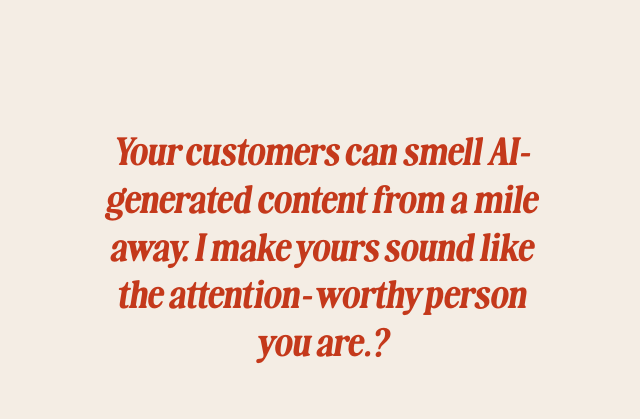
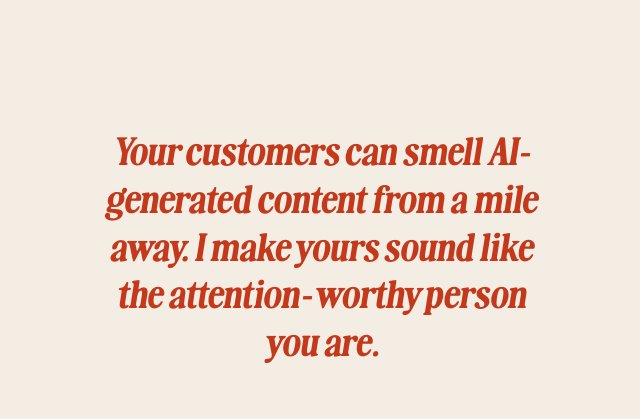
Before and after one commit to ask-jenai/box, a plain HTML site: page services-july2026.html in a window 1280 px wide. Shown: the part 2340-2759 px from the top of the page, 319-959 px from the left. Drawn offline with Linux system fonts and the light colour scheme.

Commit message:
Update services-july2026.html

```diff
--- a/services-july2026.html
+++ b/services-july2026.html
@@ -331,7 +331,7 @@
 
 
   <section class="belief">
-    <p>Your customers can smell AI-generated content from a mile away. I make yours sound like the attention-worthy person you are.?</p>
+    <p>Your customers can smell AI-generated content from a mile away. I make yours sound like the attention-worthy person you are.</p>
   </section>
 
   <section class="close">
```
